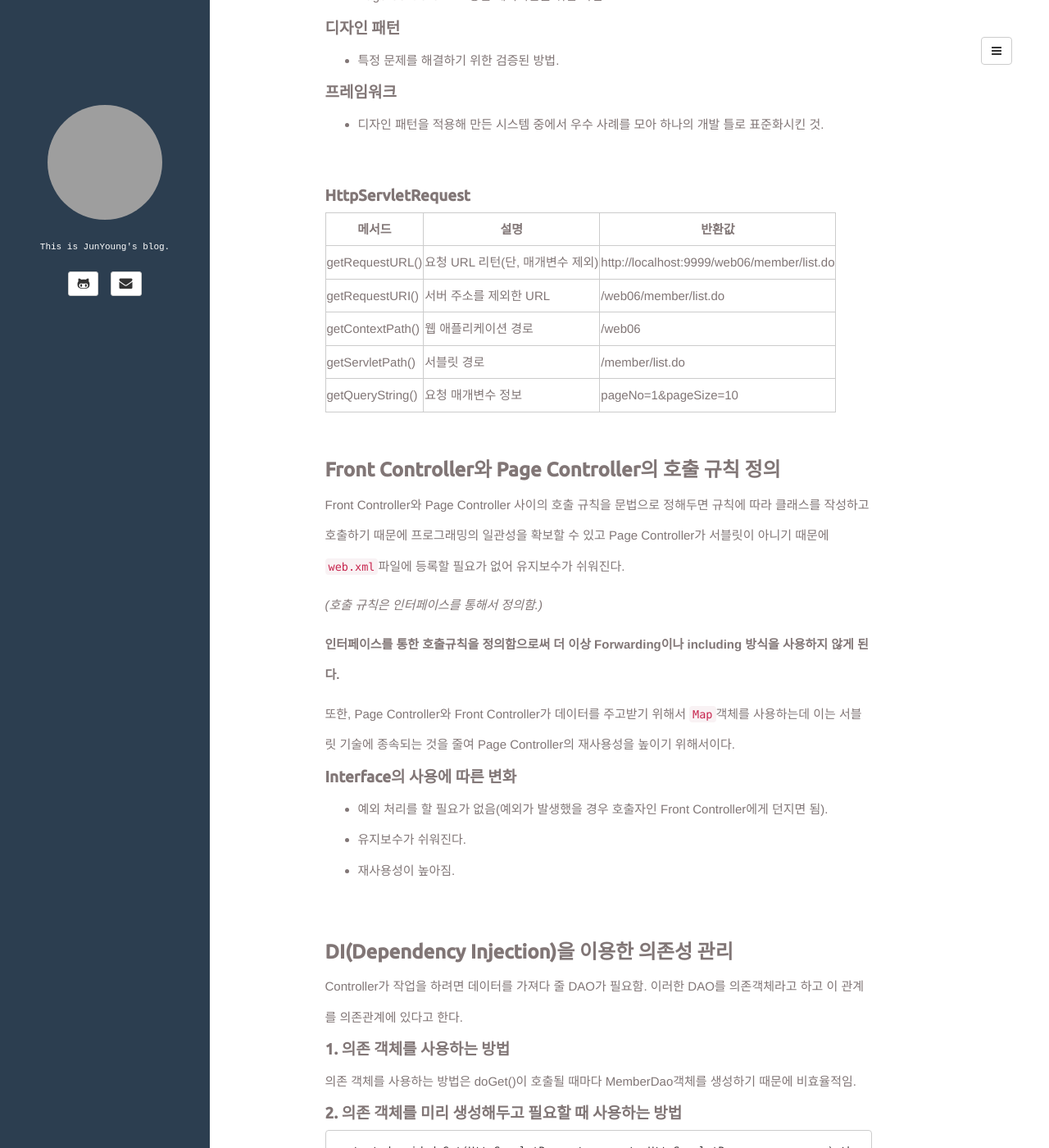
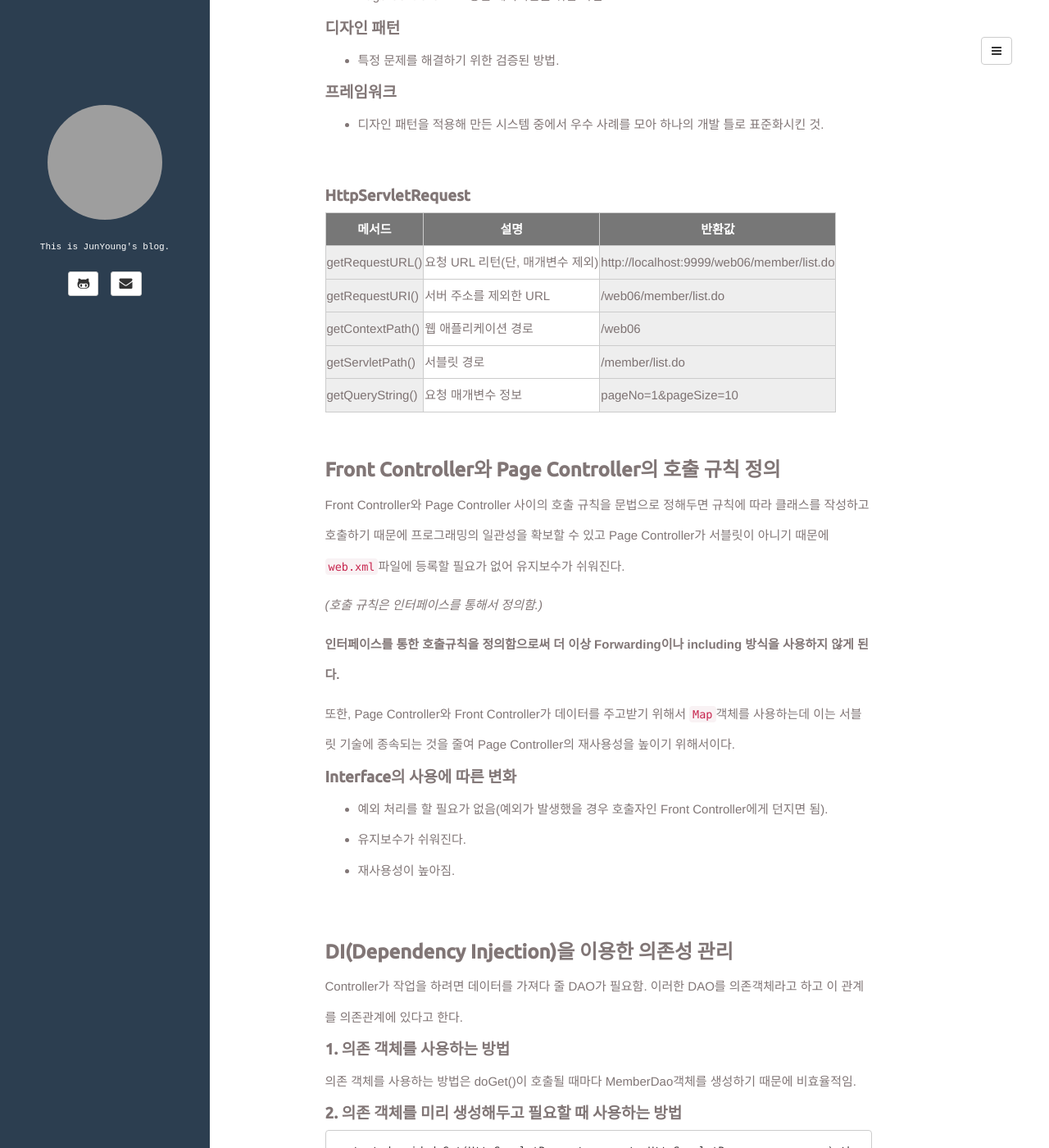
Before and after one commit to plus4070/plus4070.github.io, a Jekyll site: the page built from _posts/2016-02-07-Mini MVC.md, in a window 1280 px wide and 1400 px high, scrolled down 1353 px. Shown: the whole window at 82% size. Built offline with Jekyll 4.4.1, drawn with Linux system fonts in a browser that asks for light colours; comment, search, counter and statistics services are not loaded; grey boxes are pictures that could not be loaded.

Commit message:
Update style.css

```diff
--- a/assets/css/style.css
+++ b/assets/css/style.css
@@ -189,6 +189,10 @@ table, th, td {
 }
 
 th {
-    background-color: #fff;
+    background-color: #777;
+    color: white;
 }
+
+tbody td:nth-child(odd) {
+    background-color: #eee;
 }
```
